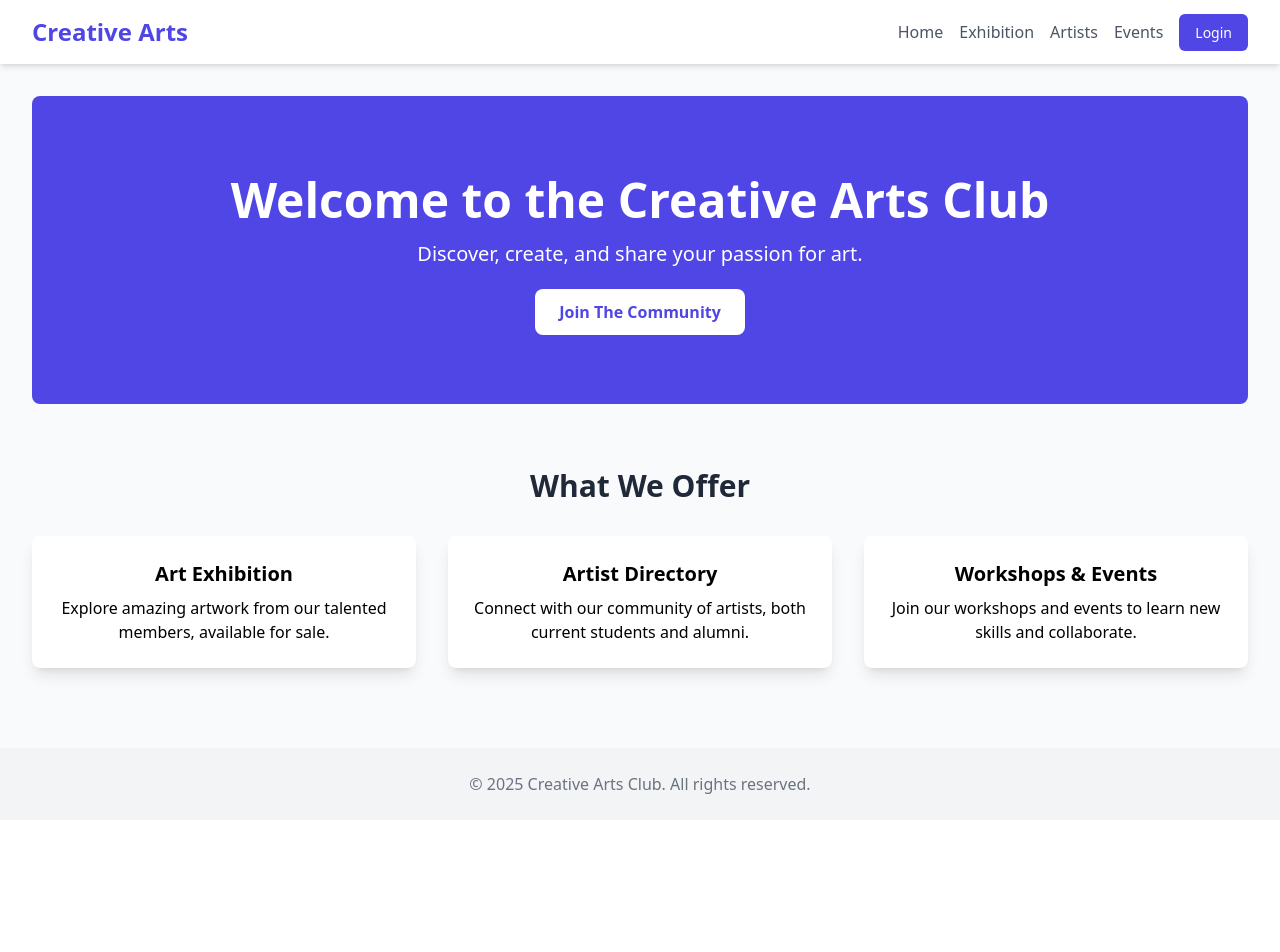
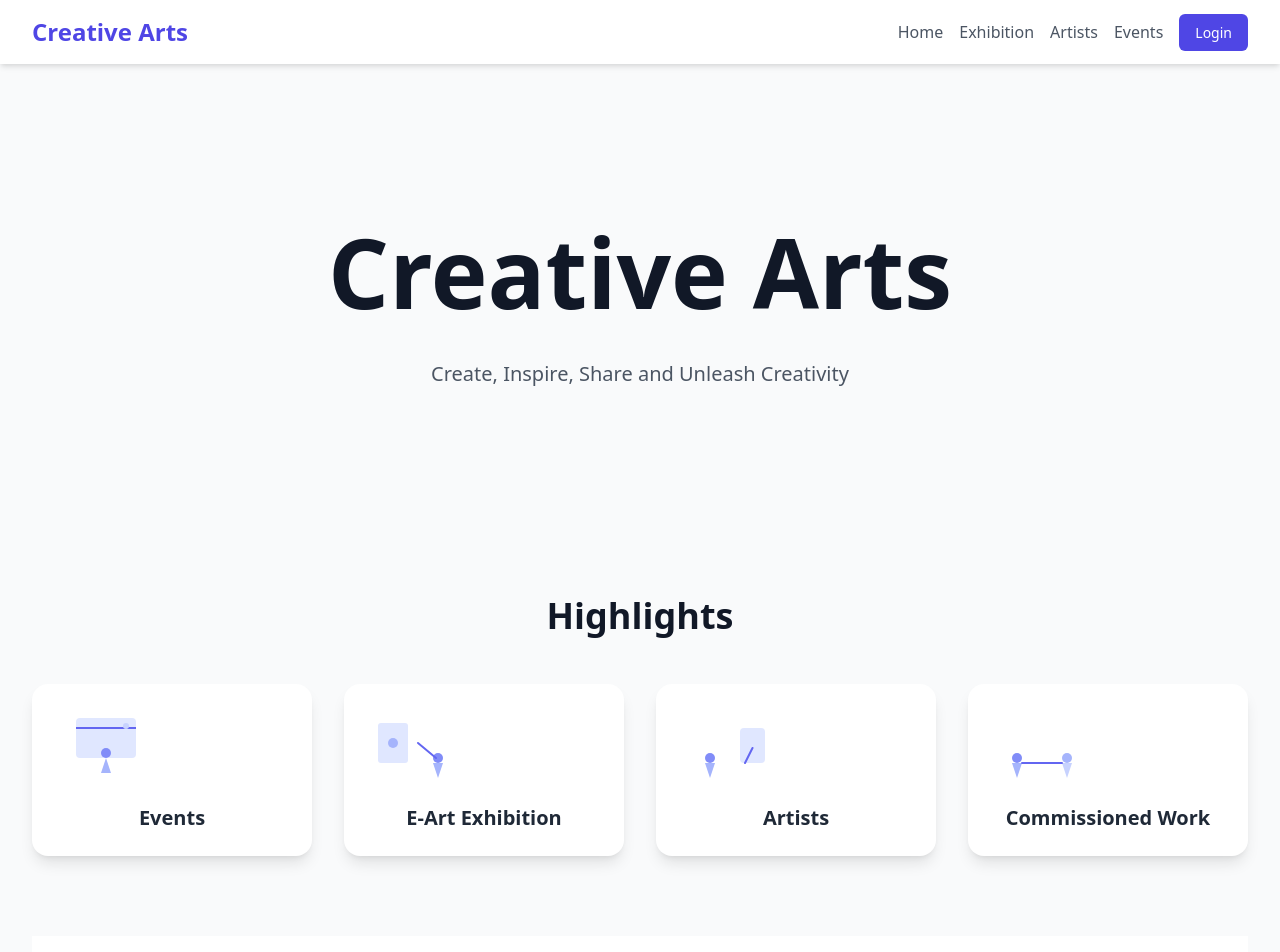
Before and after one commit to LBSuhashReddy/Creative-Arts, a React (Create React App) app: page / in a window 1280 px wide. Shown: the top 952 px of the page. Before the commit the page ends 820 px from the top, so only its background shows below. Built offline with nearby package versions, Linux system fonts and the light colour scheme; no server answers.

Commit message:
Added Animations to HomePage

```diff
--- a/src/components/layout/Navbar.jsx
+++ b/src/components/layout/Navbar.jsx
@@ -41,7 +41,7 @@ const Navbar = () => {
             {/* Conditional rendering for logged-in users */}
             {currentUser ? (
               <div className="flex items-center space-x-2">
-                <a href={currentUser.role == "member"?"/artist-profile":"/user-profile"} className="navbar-icon-link" aria-label="Profile">
+                <a href={currentUser.role == "member" || currentUser.role == "admin"?"/artist-profile":"/user-profile"} className="navbar-icon-link" aria-label="Profile">
                   <UserIcon />
                 </a>
                 <button onClick={handleLogout} className="navbar-button">Logout</button>
--- a/src/pages/HomePage.jsx
+++ b/src/pages/HomePage.jsx
@@ -1,31 +1,175 @@
-import React from 'react';
+import React, { useEffect, useRef } from 'react';
+import { Link } from 'react-router-dom';
 
-const HomePage = () => (
-  <div className="text-center">
-    <div className="bg-indigo-600 text-white py-20 px-4 rounded-lg">
-        <h1 className="text-5xl font-bold mb-4">Welcome to the Creative Arts Club</h1>
-        <p className="text-xl mb-8">Discover, create, and share your passion for art.</p>
-        <a href="/register" className="bg-white text-indigo-600 font-bold py-3 px-6 rounded-lg hover:bg-gray-200">Join The Community</a>
+// --- Helper Hook for Scroll Animations ---
+const useScrollAnimation = () => {
+  const ref = useRef(null);
+  useEffect(() => {
+    const observer = new IntersectionObserver(
+      ([entry]) => {
+        if (entry.isIntersecting) {
+          entry.target.classList.add('is-visible');
+          observer.unobserve(entry.target);
+        }
+      },
+      { threshold: 0.1 }
+    );
+    const currentRef = ref.current;
+    if (currentRef) {
+      observer.observe(currentRef);
+    }
+    return () => {
+      if (currentRef) {
+        observer.unobserve(currentRef);
+      }
+    };
+  }, []);
+  return ref;
+};
+
+// --- Helper Illustrations for Cards & Sections ---
+const EventsIllustration = () => (
+    <svg width="100" height="80" viewBox="0 0 100 80" fill="none" xmlns="http://www.w3.org/2000/svg">
+        <rect x="20" y="10" width="60" height="40" rx="4" fill="#E0E7FF"/>
+        <path d="M20 20H80" stroke="#6366F1" strokeWidth="2"/>
+        <circle cx="70" cy="18" r="3" fill="#C7D2FE"/>
+        <path d="M50 50L45 65H55L50 50Z" fill="#A5B4FC"/>
+        <circle cx="50" cy="45" r="5" fill="#818CF8"/>
+    </svg>
+);
+const ExhibitionIllustration = () => (
+    <svg width="100" height="80" viewBox="0 0 100 80" fill="none" xmlns="http://www.w3.org/2000/svg">
+        <rect x="10" y="15" width="30" height="40" rx="3" fill="#E0E7FF"/>
+        <circle cx="25" cy="35" r="5" fill="#A5B4FC"/>
+        <path d="M70 70L65 55H75L70 70Z" fill="#A5B4FC"/>
+        <circle cx="70" cy="50" r="5" fill="#818CF8"/>
+        <path d="M68 50L50 35" stroke="#6366F1" strokeWidth="2" strokeLinecap="round"/>
+    </svg>
+);
+const ArtistsIllustration = () => (
+    <svg width="100" height="80" viewBox="0 0 100 80" fill="none" xmlns="http://www.w3.org/2000/svg">
+        <path d="M30 70L25 55H35L30 70Z" fill="#A5B4FC"/>
+        <circle cx="30" cy="50" r="5" fill="#818CF8"/>
+        <rect x="60" y="20" width="25" height="35" rx="4" fill="#E0E7FF"/>
+        <path d="M72.5 40L65 55" stroke="#6366F1" strokeWidth="2" strokeLinecap="round"/>
+    </svg>
+);
+const CommissionIllustration = () => (
+    <svg width="100" height="80" viewBox="0 0 100 80" fill="none" xmlns="http://www.w3.org/2000/svg">
+        <path d="M25 70L20 55H30L25 70Z" fill="#A5B4FC"/>
+        <circle cx="25" cy="50" r="5" fill="#818CF8"/>
+        <path d="M75 70L70 55H80L75 70Z" fill="#C7D2FE"/>
+        <circle cx="75" cy="50" r="5" fill="#A5B4FC"/>
+        <path d="M30 55H70" stroke="#6366F1" strokeWidth="2" strokeLinecap="round"/>
+    </svg>
+);
+const ContactIllustration = () => (
+    <svg width="150" height="150" viewBox="0 0 150 150" fill="none" xmlns="http://www.w3.org/2000/svg">
+        <circle cx="75" cy="75" r="60" fill="#E0E7FF"/>
+        <path d="M75 120L65 95H85L75 120Z" fill="#A5B4FC"/>
+        <circle cx="75" cy="85" r="10" fill="#818CF8"/>
+        <rect x="50" y="40" width="50" height="30" rx="5" fill="#C7D2FE"/>
+        <path d="M55 55H95" stroke="#6366F1" strokeWidth="3"/>
+    </svg>
+);
+
+const HomePage = () => {
+  // --- Animation Refs ---
+  const heroRef = useScrollAnimation();
+  const highlightsTitleRef = useScrollAnimation();
+  const highlightCard1Ref = useScrollAnimation();
+  const highlightCard2Ref = useScrollAnimation();
+  const highlightCard3Ref = useScrollAnimation();
+  const highlightCard4Ref = useScrollAnimation();
+  const aboutRef = useScrollAnimation();
+  const contactRef = useScrollAnimation();
+
+  return (
+    <>
+      <style>{`
+        .fade-in-up {
+          opacity: 0;
+          transform: translateY(30px);
+          transition: opacity 0.8s ease-out, transform 0.8s ease-out;
+        }
+        .fade-in-up.is-visible {
+          opacity: 1;
+          transform: translateY(0);
+        }
+      `}</style>
+
+      <div className="bg-gray-50 text-gray-800">
+        {/* --- Hero Section --- */}
+        <section ref={heroRef} className="fade-in-up container mx-auto text-center py-24 md:py-32">
+          <h1 className="text-5xl md:text-8xl font-bold text-gray-900">
+            Creative Arts
+          </h1>
+          <p className="text-lg md:text-xl text-gray-600 mt-10">
+            Create, Inspire, Share and Unleash Creativity
+          </p>
+        </section>
+
+        {/* --- Highlights Section --- */}
+        <section className="py-20">
+          <div className="container mx-auto text-center">
+            <h2 ref={highlightsTitleRef} className="fade-in-up text-4xl font-bold text-gray-900 mb-12">Highlights</h2>
+            <div className="grid grid-cols-1 md:grid-cols-2 lg:grid-cols-4 gap-8">
+              {/* Card 1 */}
+              <div ref={highlightCard1Ref} className="fade-in-up bg-white p-6 rounded-2xl shadow-lg transform transition-all duration-300 hover:shadow-2xl hover:-translate-y-2">
+                <EventsIllustration />
+                <h3 className="text-xl font-bold mt-4">Events</h3>
               </div>
-
-    <div className="mt-16">
-        <h2 className="text-3xl font-bold mb-8 text-gray-800">What We Offer</h2>
-        <div className="grid md:grid-cols-3 gap-8">
-            <div className="p-6 bg-white rounded-lg shadow-lg">
-                <h3 className="text-xl font-bold mb-2">Art Exhibition</h3>
-                <p>Explore amazing artwork from our talented members, available for sale.</p>
+              {/* Card 2 */}
+              <div ref={highlightCard2Ref} className="fade-in-up bg-white p-6 rounded-2xl shadow-lg transform transition-all duration-300 hover:shadow-2xl hover:-translate-y-2" style={{ transitionDelay: '150ms' }}>
+                <ExhibitionIllustration />
+                <h3 className="text-xl font-bold mt-4">E-Art Exhibition</h3>
               </div>
-            <div className="p-6 bg-white rounded-lg shadow-lg">
-                <h3 className="text-xl font-bold mb-2">Artist Directory</h3>
-                <p>Connect with our community of artists, both current students and alumni.</p>
+              {/* Card 3 */}
+              <div ref={highlightCard3Ref} className="fade-in-up bg-white p-6 rounded-2xl shadow-lg transform transition-all duration-300 hover:shadow-2xl hover:-translate-y-2" style={{ transitionDelay: '300ms' }}>
+                <ArtistsIllustration />
+                <h3 className="text-xl font-bold mt-4">Artists</h3>
               </div>
-            <div className="p-6 bg-white rounded-lg shadow-lg">
-                <h3 className="text-xl font-bold mb-2">Workshops & Events</h3>
-                <p>Join our workshops and events to learn new skills and collaborate.</p>
+              {/* Card 4 */}
+              <div ref={highlightCard4Ref} className="fade-in-up bg-white p-6 rounded-2xl shadow-lg transform transition-all duration-300 hover:shadow-2xl hover:-translate-y-2" style={{ transitionDelay: '450ms' }}>
+                <CommissionIllustration />
+                <h3 className="text-xl font-bold mt-4">Commissioned Work</h3>
               </div>
             </div>
           </div>
+        </section>
+
+        {/* --- About Us Section --- */}
+        <section ref={aboutRef} className="fade-in-up py-20 bg-white">
+            <div className="container mx-auto max-w-4xl text-center">
+                <h2 className="text-4xl font-bold text-gray-900 mb-6">About Us</h2>
+                <p className="text-lg text-gray-600 leading-relaxed">
+                    Welcome to the Creative Arts Club, where passion meets canvas and creativity knows no bounds. We are a vibrant community of artists, thinkers, and creators dedicated to fostering a supportive and inspiring environment. Whether you're a seasoned painter or a curious beginner, our club offers a space to explore your artistic potential, collaborate with peers, and share your unique vision with the world. Join us to be a part of something beautiful.
+                </p>
             </div>
+        </section>
+
+        {/* --- Contact Us Section --- */}
+        <section ref={contactRef} className="fade-in-up py-20">
+            <div className="container mx-auto max-w-4xl">
+                <div className="bg-indigo-50 rounded-2xl p-10 shadow-lg flex flex-col md:flex-row items-center gap-10">
+                    <div className="flex-1">
+                        <h2 className="text-3xl font-bold text-gray-900 mb-6">Contact Us</h2>
+                        <form className="space-y-4">
+                            <input type="text" placeholder="Name" className="w-full p-3 rounded-lg border border-gray-300 focus:outline-none focus:ring-2 focus:ring-indigo-500" />
+                            <input type="email" placeholder="Email" className="w-full p-3 rounded-lg border border-gray-300 focus:outline-none focus:ring-2 focus:ring-indigo-500" />
+                            <textarea placeholder="Message" rows="4" className="w-full p-3 rounded-lg border border-gray-300 focus:outline-none focus:ring-2 focus:ring-indigo-500"></textarea>
+                            <button type="submit" className="w-full bg-indigo-600 text-white font-bold py-3 px-6 rounded-lg hover:bg-indigo-700 transition-colors">Send Message</button>
+                        </form>
+                    </div>
+                    <div className="hidden md:block">
+                       <ContactIllustration />
+                    </div>
+                </div>
+            </div>
+        </section>
+      </div>
+    </>
   );
+};
 
 export default HomePage;
```
Also changed, not shown: src/assets/Creative arts logo.jpg (added). Lines whose indentation alone changed are shown as unchanged.
